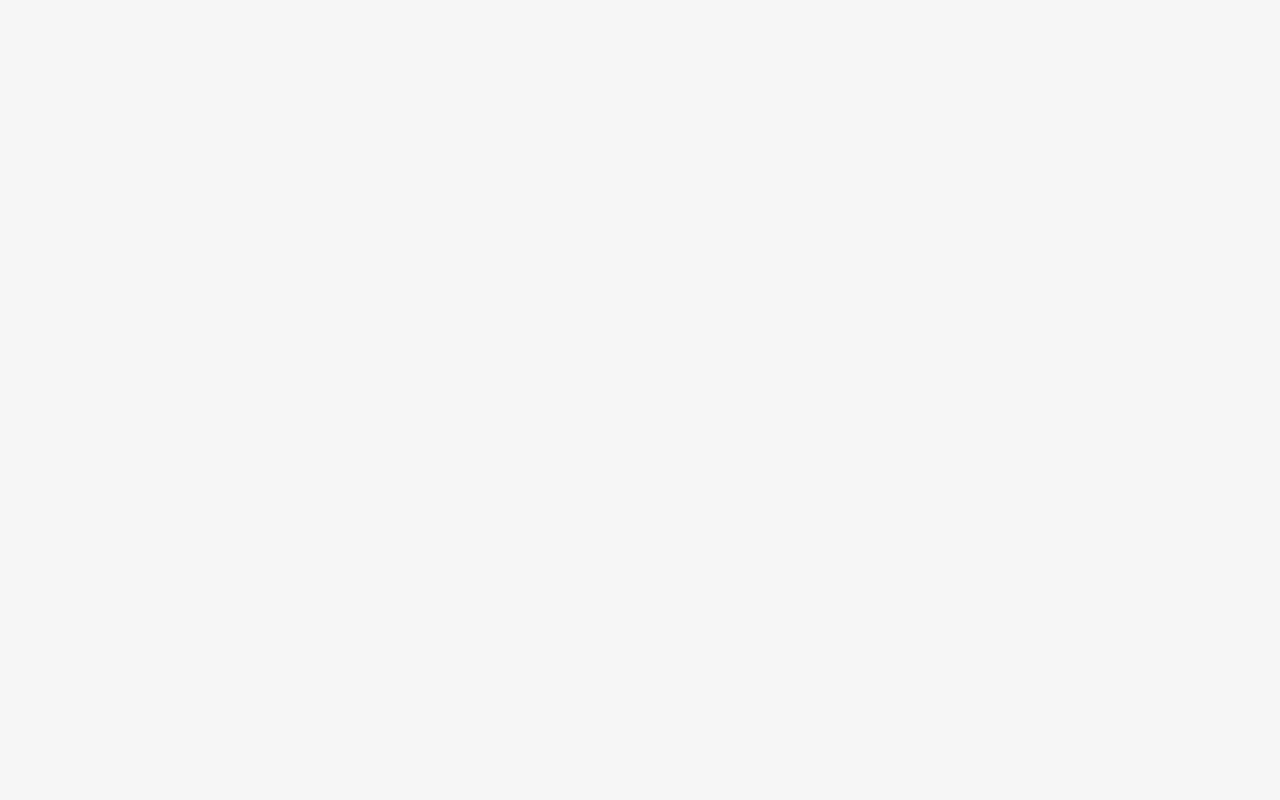
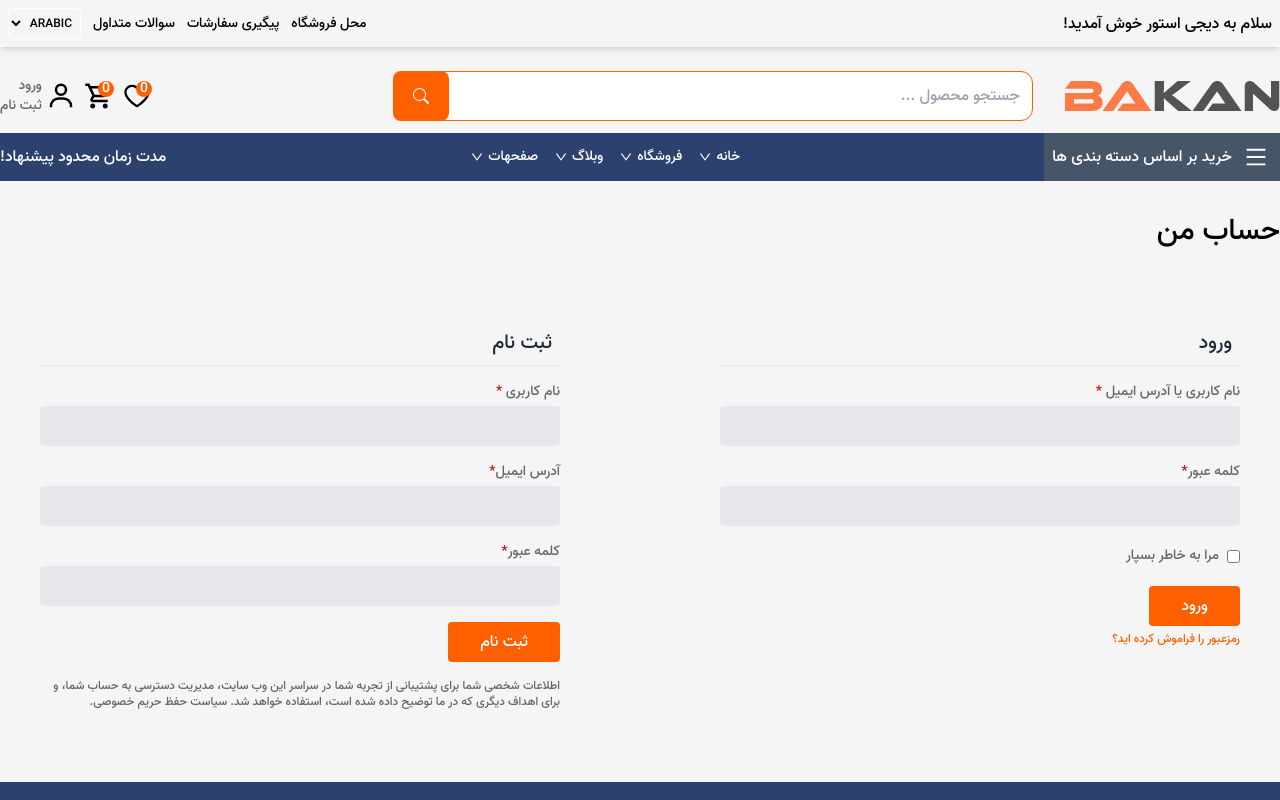
Before and after one commit to mmdreza-developer/digistore, a React (Vite) app: page /my-account in a window 1280 px wide. Before the commit this address had no page. Shown: the top 800 px of the page. Built offline with nearby package versions, Linux system fonts and the light colour scheme.

Commit message:
add modal login form

```diff
--- a/src/Components/HeaderSection/Navbar/Navbar.jsx
+++ b/src/Components/HeaderSection/Navbar/Navbar.jsx
@@ -1,10 +1,13 @@
 import React from 'react'
 import { Link } from 'react-router-dom'
-import { AiOutlineHeart } from "react-icons/ai"
+import { AiFillCloseCircle, AiFillLock, AiOutlineHeart, AiOutlineUser } from "react-icons/ai"
 import { MdOutlineLocalGroceryStore } from "react-icons/md"
 import { BiUser } from "react-icons/bi"
-import { BsFillTrash3Fill, BsSearch } from "react-icons/bs"
+import { FiKey } from "react-icons/fi"
+import { BsDot, BsFillPersonVcardFill, BsFillTrash3Fill, BsSearch } from "react-icons/bs"
+import { useState } from 'react'
 export default function Navbar() {
+  const [isFormShow, setIsFormShow] = useState(false)
   return (
     <div className='flex flex-col gap-2 md:flex-row justify-between items-center pt-6 container'>
       <div><img src="/images/logo.png" alt="" /></div>
@@ -12,14 +15,14 @@ export default function Navbar() {
         <input className='border border-orange outline-none rounded-xl text-orange p-3 w-full' type="text" placeholder='جستجو محصول ...' />
         <button className='text-white bg-orange p-2 absolute left-0 top-0 rounded-lg h-full w-14 flex justify-center items-center'><BsSearch /></button>
       </div>
-      <div className='flex flex-1 gap-x-2 justify-between md:justify-end text-3xl p-2 md:p-0'>
+      <div className='flex flex-1 gap-x-2 items-center justify-between md:justify-end p-2 md:p-0'>
         <Link to="" className='relative hover:text-orange transition'>
           <div className='absolute r-0 top-0 text-sm bg-orange text-white w-4 h-4 flex justify-center items-center rounded-full'>0</div>
-          <AiOutlineHeart />
+          <AiOutlineHeart className=' text-3xl' />
         </Link>
         <div to="" className='relative group hover:text-orange transition cursor-pointer'>
           <div className='absolute r-0 top-0 text-sm bg-orange text-white w-4 h-4 flex justify-center items-center rounded-full'>0</div>
-          <MdOutlineLocalGroceryStore />
+          <MdOutlineLocalGroceryStore className=' text-3xl' />
           <div className='absolute hidden group-hover:block bg-white text-black rounded-xl shadow-md z-20 w-[350px] -left-[150px] md:-right-[280px]'>
             <div className=' border-b text-gray-700 p-2 text-lg font-bold'>سبد خرید</div>
             <div className='flex flex-col gap-4'>
@@ -54,7 +57,62 @@ export default function Navbar() {
             </div>
           </div>
         </div>
-        <Link to="" className='flex bg-orange text-white hover:text-white hover:bg-orange p-1 rounded items-center'><BiUser /></Link>
+        <div className='flex gap-1 items-center'>
+          <BiUser className='text-3xl' />
+          <div className='flex flex-col text-sm justify-center text-gray-500 relative'>
+            <Link to="" className='hover:text-orange' onClick={() => setIsFormShow(true)}>ورود</Link>
+            <Link to="/my-account">ثبت نام</Link>
+          </div>
+          {isFormShow && (
+            <div className={`${isFormShow ? "z-20 opacity-100" : " -z-10 opacity-0"} transition-all duration-500`}>
+              <div className='fixed flex flex-col gap-4 bg-white shadow-md rounded-lg overflow-hidden transform right-[15%] md:right-[25%] lg:right-[35%] top-[200px] z-30'>
+                <div className='flex justify-between items-center p-3 bg-orange text-white gap-3'>
+                  <div className='flex items-center gap-3'>
+                    <BsFillPersonVcardFill className='text-2xl' />
+                    وارد شوید یا ثبت نام کنید
+                  </div>
+                  <div className='text-2xl cursor-pointer' onClick={()=>setIsFormShow(false)}>
+                    <AiFillCloseCircle />
+                  </div>
+                </div>
+                <div className='flex flex-col md:flex-row p-2 justify-between gap-4'>
+                  <form action="" className='flex flex-col gap-2'>
+                    <div className='relative'>
+                      <div className='text-xl bg-gray-500 text-white absolute p-[11px] rounded-l top-0'><AiOutlineUser /></div>
+                      <input type="text" className='p-2 pr-12 placeholder:text-sm outline-none border rounded border-gray-300 focus:border-blue focus:shadow-md' placeholder='نام کاربری' />
+                    </div>
+                    <div className='relative'>
+                      <div className='text-xl bg-gray-500 text-white absolute p-[11px] rounded-l top-0'><FiKey /></div>
+                      <input type="text" className='p-2 pr-12 placeholder:text-sm outline-none border rounded border-gray-300 focus:border-blue focus:shadow-md' placeholder='کلمه عبور' />
+                    </div>
+                    <div>
+                      <Link className='text-xs text-gray-500'>رمز عبور را فراموش کرد</Link>
+                    </div>
+                    <div>
+                      <Link className='flex justify-center gap-2 items-center px-5 py-3 bg-orange hover:bg-orange-dark hover:text-white transition-all duration-300 text-white rounded'>
+                        <AiFillLock className='text-2xl' />
+                        ورود
+                      </Link>
+                    </div>
+                  </form>
+                  <div>
+                    <div className='font-bold text-lg'>تازه وارد به اینجا؟</div>
+                    <div className='text-sm text-gray-500'>ثبت نام رایگان و آسان است!</div>
+                    <ul className='mt-3 text-gray-500 italic'>
+                      <li className='flex gap-2 items-center'><BsDot /> سریعتر بررسی کنید</li>
+                      <li className='flex gap-2 items-center'><BsDot /> چندین آدرس حمل و نقل را ذخیره کنید</li>
+                      <li className='flex gap-2 items-center'><BsDot /> مشاهده و پیگیری سفارشات و موارد دیگر</li>
+                    </ul>
+                    <div className='mt-4 pb-4'>
+                      <Link className='text-white flex items-center  bg-orange hover:text-white px-8 py-4 rounded hover:bg-orange-dark'>ساخت یک حساب کاربری</Link>
+                    </div>
+                  </div>
+                </div>
+              </div>
+              <div className={` fixed top-0 bottom-0 left-0 right-0 bg-dark-bg`} onClick={() => setIsFormShow(false)}></div>
+            </div>
+          )}
+        </div>
       </div>
     </div>
   )
--- a/src/Pages/Index/Index.jsx
+++ b/src/Pages/Index/Index.jsx
@@ -29,7 +29,7 @@ export default function Index() {
       <Layout title="صفحه اصلی">
         <div className="container grid grid-cols-1 md:grid-cols-3 my-8 gap-10 ">
           <section className='md:col-span-2'>
-            <div data-aos="fade-down" data-aos-duration="1000" data-aos-offset="400">
+            <div data-aos="fade-down" data-aos-duration="1000">
               <Swiper className='rounded-2xl relative group mb-4'
                 slidesPerView={1}
                 onSlideChange={() => console.log('slide change')}
--- a/src/Pages/Login/Login.jsx
+++ b/src/Pages/Login/Login.jsx
@@ -1,7 +1,57 @@
 import React from 'react'
+import Layout from '../../Components/Layout/Layout'
+import { Link } from 'react-router-dom'
 
 export default function Login() {
   return (
-    <div>Login</div>
+    <Layout title="حساب من">
+      <div className="container">
+        <h1 className="text-3xl mt-8">حساب من</h1>
+        <div className='my-8 flex lg:gap-20 flex-col lg:flex-row gap-4 lg:justify-center'>
+          <div className='flex-1 p-10'>
+            <div className="text-xl text-gray-800 border-b p-2">ورود</div>
+            <form action="mt-4">
+              <div className='flex flex-col w-full mt-4'>
+                <label htmlFor="input-1" className='text-gray-500 text-sm pb-1'>نام کاربری یا آدرس ایمیل <span className='text-red-700'>*</span></label>
+                <input id='input-1' type="text" className='outline-none bg-gray-200 w-full p-2 rounded' />
+              </div>
+              <div className='flex flex-col w-full mt-4'>
+                <label htmlFor="input-2" className='text-gray-500 text-sm pb-1'>کلمه عبور<span className='text-red-700'>*</span></label>
+                <input id='input-2' type="password" className='outline-none bg-gray-200 w-full p-2 rounded' />
+              </div>
+              <div className='mt-4 flex items-center gap-2'>
+                <input id='input-3' type="checkbox" />
+                <label htmlFor="input-3" className='text-gray-500 text-sm pb-1 mt-1'>مرا به خاطر بسپار</label>
+              </div>
+              <div className='mt-4'>
+                <button className='bg-orange text-white px-8 py-2 rounded'>ورود</button>
+              </div>
+              <Link className='text-orange text-xs mt-4 '>رمزعبور را فراموش کرده اید؟</Link>
+            </form>
+          </div>
+          <div className='flex-1 p-10'>
+            <div className="text-xl text-gray-800 border-b p-2">ثبت نام</div>
+            <form action="mt-4">
+              <div className='flex flex-col w-full mt-4'>
+                <label htmlFor="input-4" className='text-gray-500 text-sm pb-1'>نام کاربری <span className='text-red-700'>*</span></label>
+                <input id='input-4' type="text" className='outline-none bg-gray-200 w-full p-2 rounded' />
+              </div>
+              <div className='flex flex-col w-full mt-4'>
+                <label htmlFor="input-5" className='text-gray-500 text-sm pb-1'>آدرس ایمیل<span className='text-red-700'>*</span></label>
+                <input id='input-5' type="email" className='outline-none bg-gray-200 w-full p-2 rounded' />
+              </div>
+              <div className='flex flex-col w-full mt-4'>
+                <label htmlFor="input-6" className='text-gray-500 text-sm pb-1'>کلمه عبور<span className='text-red-700'>*</span></label>
+                <input id='input-6' type="password" className='outline-none bg-gray-200 w-full p-2 rounded' />
+              </div>
+              <div className='mt-4'>
+                <button className='bg-orange text-white px-8 py-2 rounded'>ثبت نام</button>
+              </div>
+              <div className='text-gray-500 text-xs mt-4 '>اطلاعات شخصی شما برای پشتیبانی از تجربه شما در سراسر این وب سایت، مدیریت دسترسی به حساب شما، و برای اهداف دیگری که در ما توضیح داده شده است، استفاده خواهد شد. سیاست حفظ حریم خصوصی.</div>
+            </form>
+          </div>
+        </div>
+      </div>
+    </Layout>
   )
 }
--- a/src/routes.jsx
+++ b/src/routes.jsx
@@ -8,7 +8,7 @@ const routes = [
     { path: "/", element: <Index /> },
     { path: "/product/:productId", element: <Product /> },
     { path: "/products", element: <Products /> },
-    { path: "/auth/login", element: <Login /> },
+    { path: "/my-account", element: <Login /> },
     { path: "/cart", element: <Cart /> },
 ]
 export default routes
```
